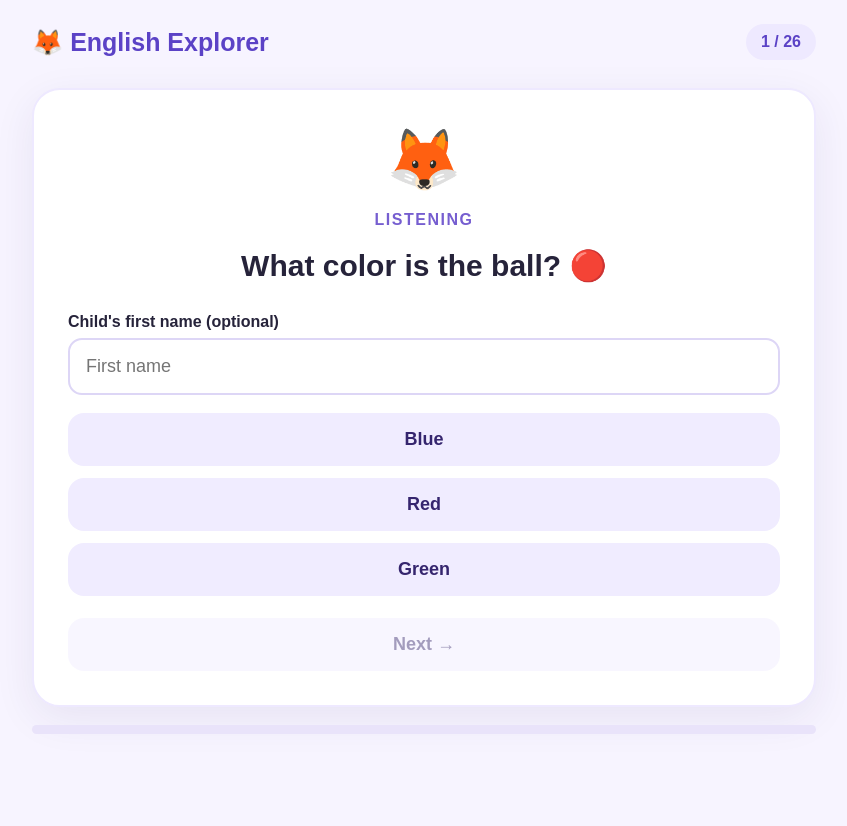
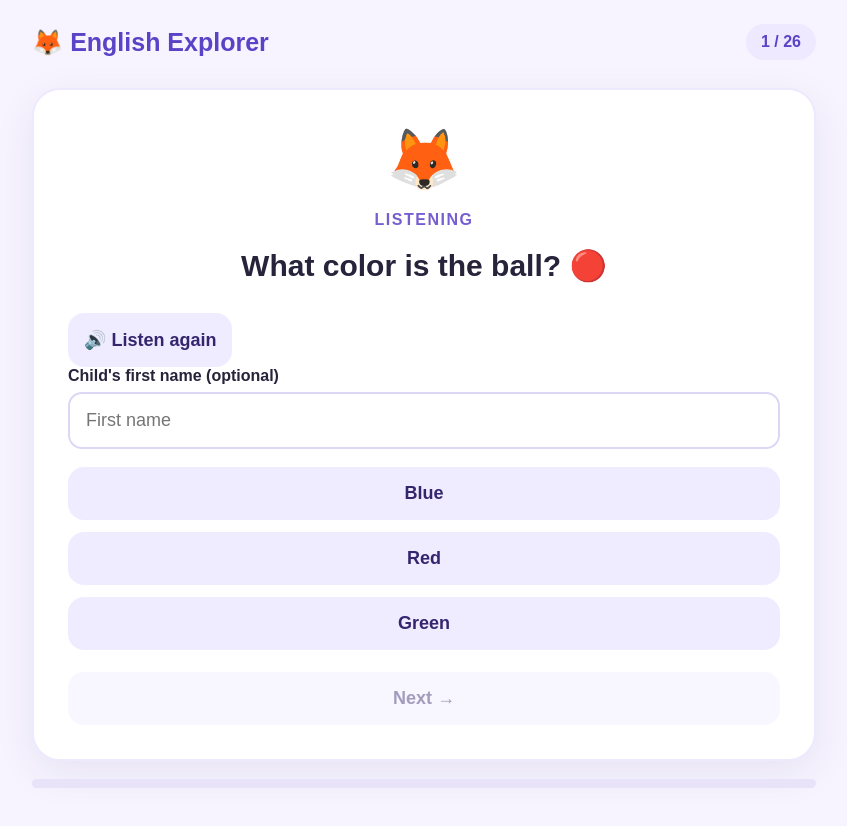
Before and after one commit to ademhoros-wq/english-explorer, a Next.js app: page / in a window 1280 px wide. Shown: the top 826 px of the page, without its empty margins (216-1063 px from the left). Before the commit the page ends 800 px from the top, so only its background shows below. Built offline with nearby package versions, Linux system fonts and the light colour scheme.

Commit message:
Add spoken audio controls to Listening questions

```diff
--- a/app/page.tsx
+++ b/app/page.tsx
@@ -1,5 +1,5 @@
 "use client";
-import {useMemo,useState} from "react";
+import {useEffect,useMemo,useState} from "react";
 type Q={skill:string;q:string;opts?:string[];answer:string;input?:boolean};
 const questions:Q[]=[
 {skill:"Listening",q:"What color is the ball? 🔴",opts:["Blue","Red","Green"],answer:"Red"},
@@ -32,8 +32,11 @@ const correct=(q:Q,a:string)=>q.answer==="personal"?a.trim().length>0:a.trim().t
 const bands:[string,number,number][]=[["Strong Pre-A1 Foundation",24,26],["Developing Pre-A1",20,23],["Early Pre-A1",15,19],["Beginning English",0,14]];
 export default function Home(){
 const [i,setI]=useState(0),[answers,setAnswers]=useState<string[]>([]),[done,setDone]=useState(false),[name,setName]=useState("");
-const q=questions[i];const score=useMemo(()=>answers.reduce((s,a,n)=>s+(a&&correct(questions[n],a)?1:0),0),[answers]);
+const q=questions[i];
+useEffect(()=>{if(q.skill==="Listening"&&typeof window!=="undefined"){window.speechSynthesis.cancel();const u=new SpeechSynthesisUtterance(q.q);u.lang="en-US";u.rate=0.82;u.pitch=1;window.speechSynthesis.speak(u)}return()=>{if(typeof window!=="undefined")window.speechSynthesis.cancel()}},[i,q.q,q.skill]);
+const playListening=()=>{if(typeof window==="undefined"||q.skill!=="Listening")return;window.speechSynthesis.cancel();const u=new SpeechSynthesisUtterance(q.q);u.lang="en-US";u.rate=0.82;u.pitch=1;window.speechSynthesis.speak(u)};
+const score=useMemo(()=>answers.reduce((s,a,n)=>s+(a&&correct(questions[n],a)?1:0),0),[answers]);
 const choose=(a:string)=>{const x=[...answers];x[i]=a;setAnswers(x)};
 const next=()=>i<questions.length-1?setI(i+1):setDone(true);
 if(done){const band=bands.find(b=>score>=b[1]&&score<=b[2])![0];return <main className="wrap"><div className="card result"><div className="fox">🦊</div><h1>Great job{name?", "+name:""}!</h1><p className="score">{score} / 26</p><h2>{band}</h2><p>This is a playful Pre-A1 progress assessment, not an official CEFR certificate.</p><div className="grid">{["Listening","Reading","Writing","Language Use"].map(s=><div className="mini" key={s}><b>{s}</b><span>{answers.reduce((n,a,k)=>n+(questions[k].skill===s&&a&&correct(questions[k],a)?1:0),0)} / {questions.filter(x=>x.skill===s).length}</span></div>)}</div><div className="certificate"><div className="fox">🦊</div><h2>English Explorer</h2><h3>Pre-A1 Progress Certificate</h3><p>This certifies completion of the English Explorer assessment.</p>{name&&<strong>{name}</strong>}</div><button onClick={()=>window.print()}>Print / Save PDF</button><button className="secondary" onClick={()=>{setAnswers([]);setI(0);setDone(false)}}>Try again</button></div></main>}
-return <main className="wrap"><header><div className="brand">🦊 <span>English Explorer</span></div><div className="pill">{i+1} / {questions.length}</div></header><div className="card"><div className="fox">🦊</div><p className="skill">{q.skill}</p><h1>{q.q}</h1>{i===0&&<div className="namebox"><label>Child's first name (optional)</label><input value={name} onChange={e=>setName(e.target.value)} placeholder="First name"/></div>}{q.input?<input className="answer" value={answers[i]||""} onChange={e=>choose(e.target.value)} placeholder="Type your answer here..."/>:<div className="options">{q.opts!.map(o=><button key={o} className={answers[i]===o?"selected":""} onClick={()=>choose(o)}>{o}</button>)}</div>}<button className="next" disabled={!answers[i]?.trim()} onClick={next}>{i===questions.length-1?"Finish assessment":"Next →"}</button></div><div className="bar"><span style={{width:(i/questions.length*100)+"%"}}/></div></main>}
+return <main className="wrap"><header><div className="brand">🦊 <span>English Explorer</span></div><div className="pill">{i+1} / {questions.length}</div></header><div className="card"><div className="fox">🦊</div><p className="skill">{q.skill}</p><h1>{q.q}</h1>{q.skill==="Listening"&&<button type="button" className="listen" onClick={playListening}>🔊 Listen again</button>}{i===0&&<div className="namebox"><label>Child's first name (optional)</label><input value={name} onChange={e=>setName(e.target.value)} placeholder="First name"/></div>}{q.input?<input className="answer" value={answers[i]||""} onChange={e=>choose(e.target.value)} placeholder="Type your answer here..."/>:<div className="options">{q.opts!.map(o=><button key={o} className={answers[i]===o?"selected":""} onClick={()=>choose(o)}>{o}</button>)}</div>}<button className="next" disabled={!answers[i]?.trim()} onClick={next}>{i===questions.length-1?"Finish assessment":"Next →"}</button></div><div className="bar"><span style={{width:(i/questions.length*100)+"%"}}/></div></main>}
```
